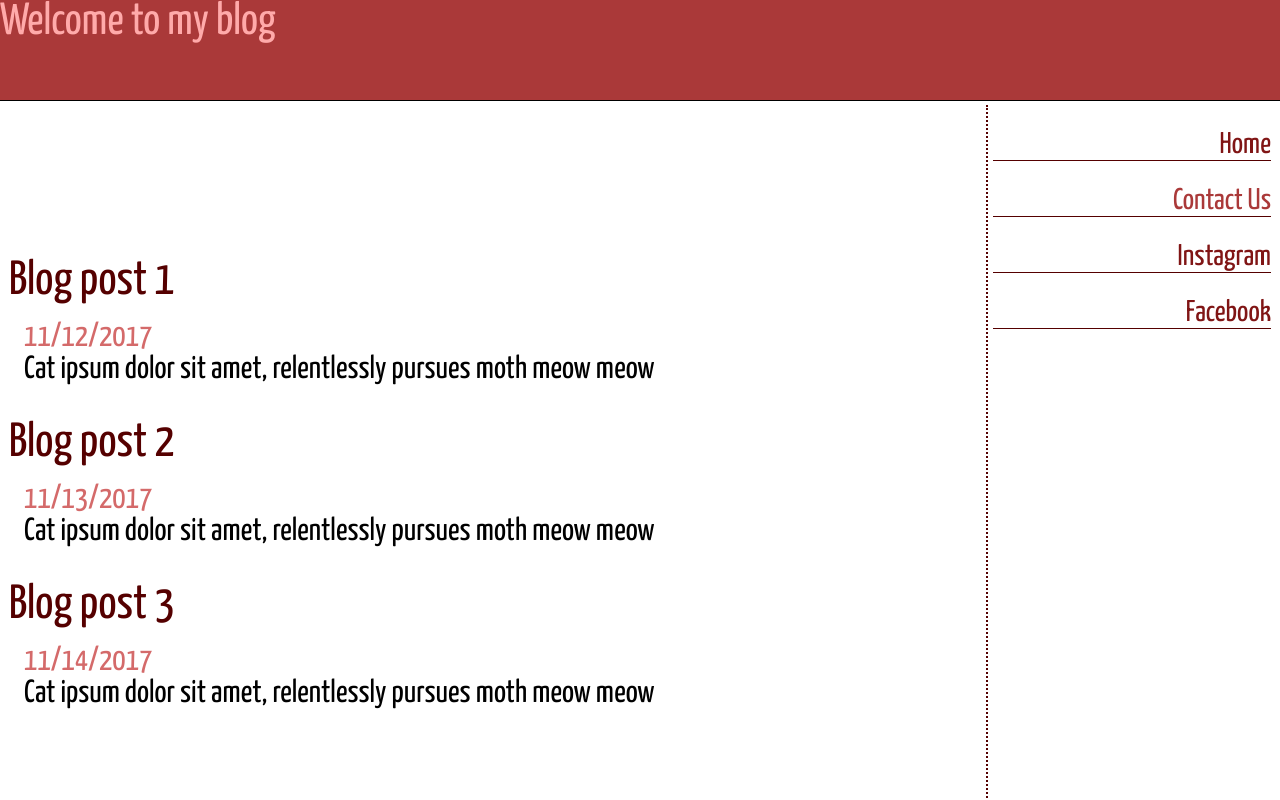
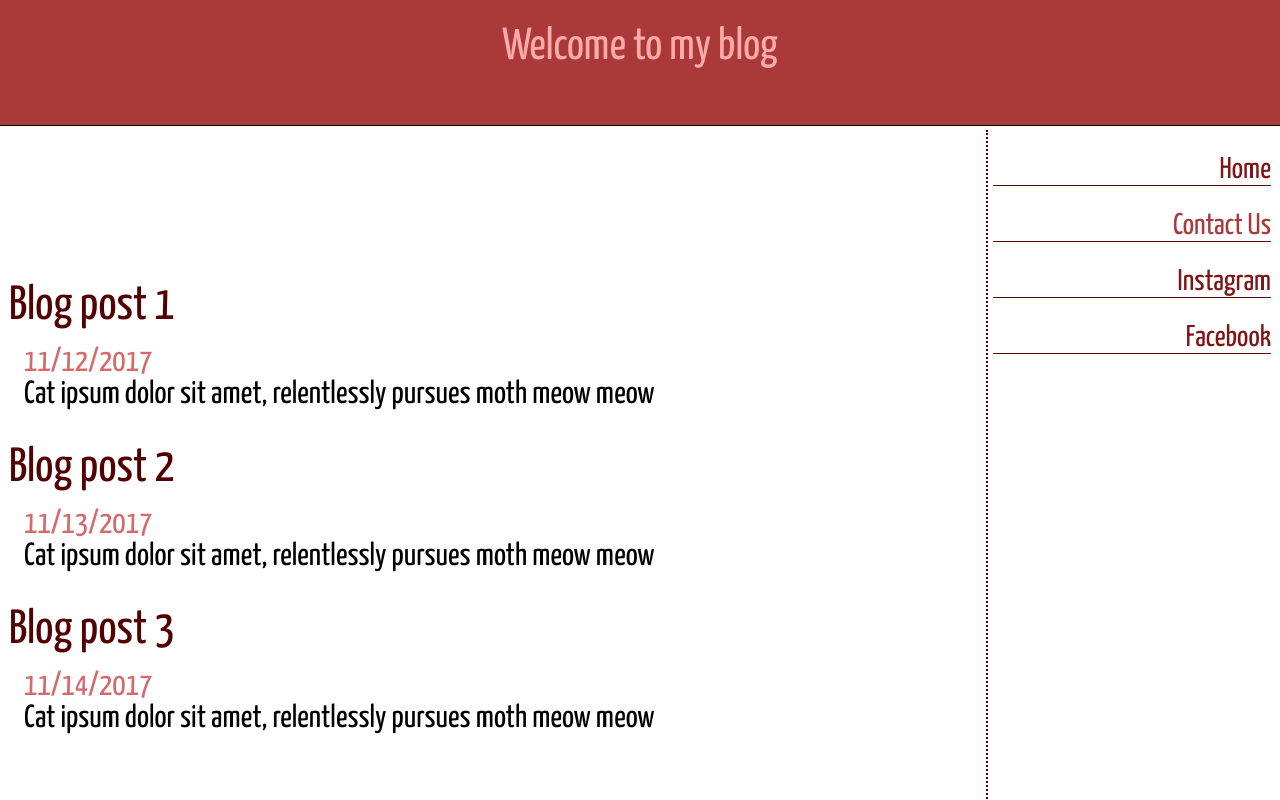
Before and after one commit to cmitides89/SinglePageApp, a React (Create React App) app: page / in a window 1280 px wide. Shown: the top 800 px of the page. Built offline with nearby package versions, Linux system fonts and the light colour scheme.

Commit message:
changed padding in Header

```diff
--- a/src/App.css
+++ b/src/App.css
@@ -45,11 +45,13 @@ body{
 .Header{
   min-height:100px;
   background-color:#AA3939;
+  padding-top:25px;
 }
 .Header h1{
   font-size: 45px;
   text-align: center;
   color:#FFAAAA;
+  margin:0 auto;
 }
 .Header, .Footer{
   display:flex;
```
